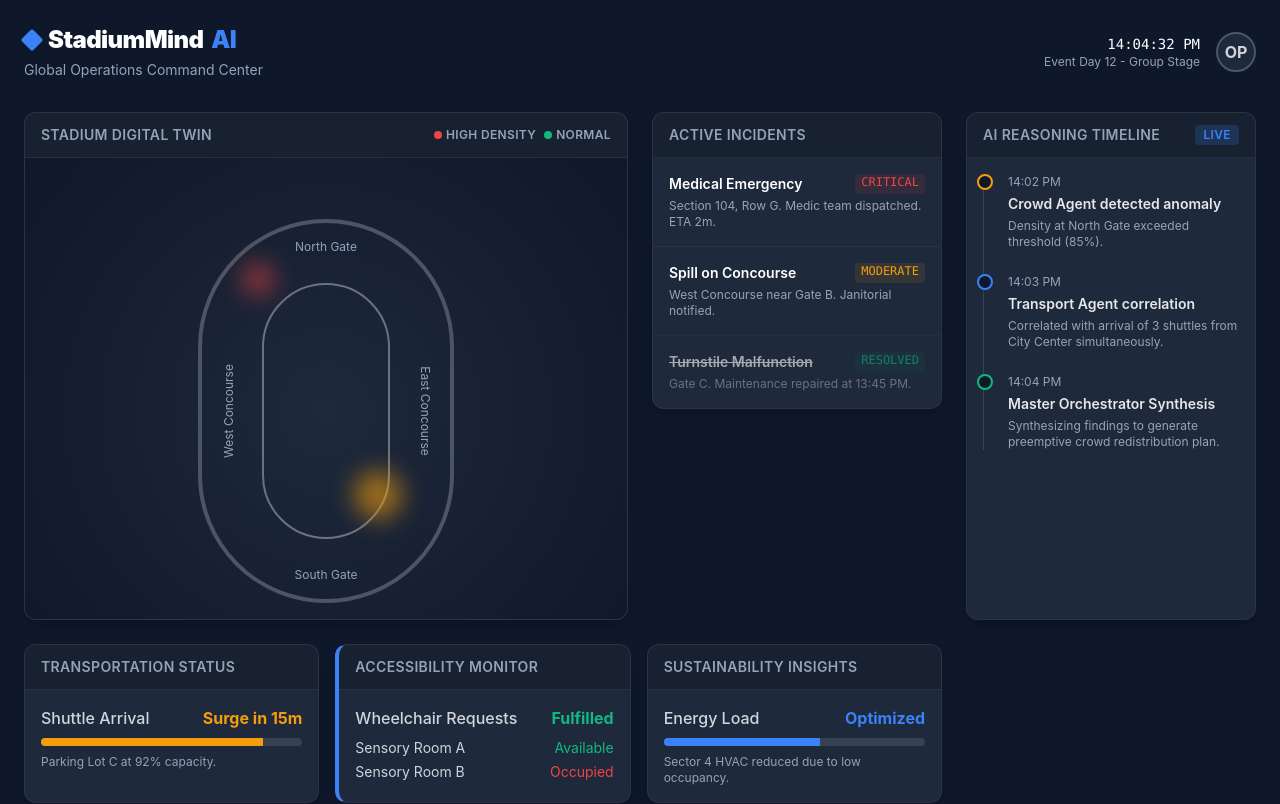
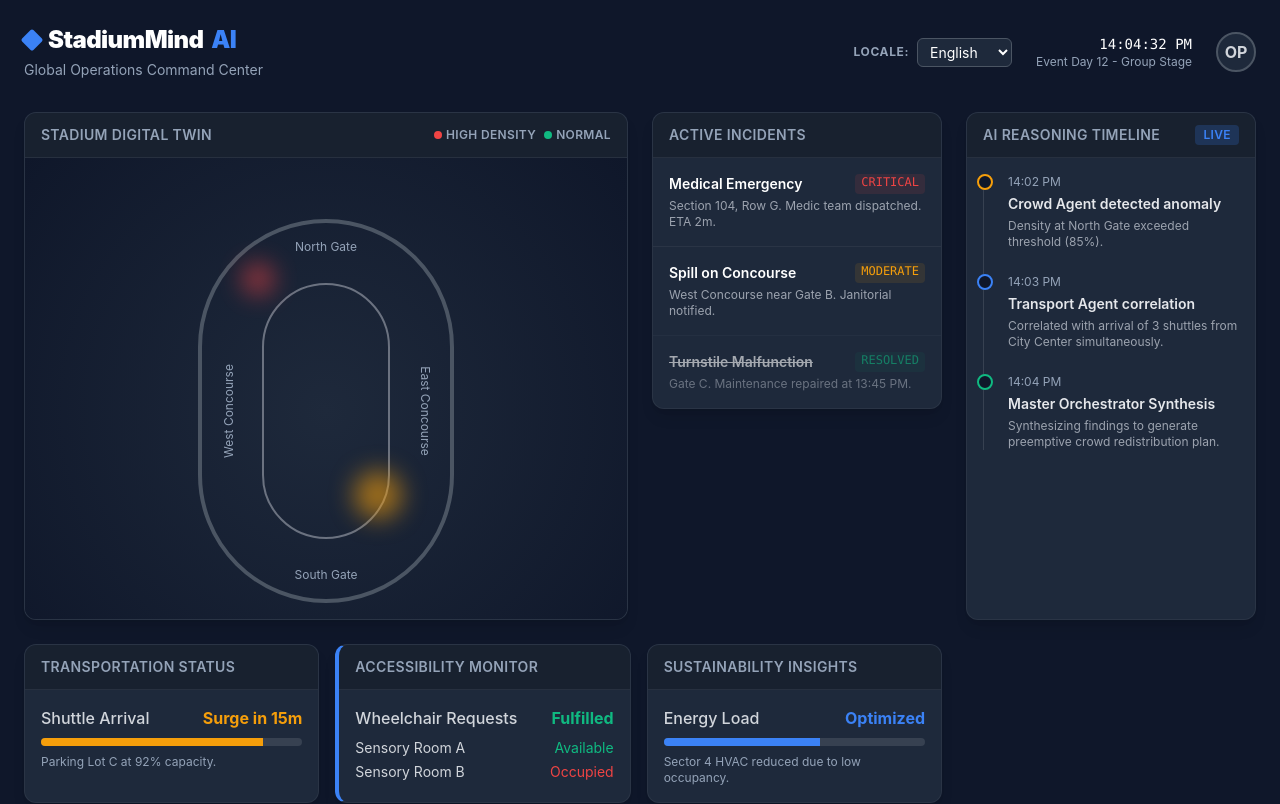
Before and after one commit to Adarshow/StadiumMindAI, a React (Vite) app in the folder frontend/: page / in a window 1280 px wide. Shown: the top 804 px of the page. Built offline with nearby package versions, Linux system fonts and the light colour scheme.

Commit message:
feat: add multilingual capability to AI orchestrator and command center UI

```diff
--- a/frontend/src/App.tsx
+++ b/frontend/src/App.tsx
@@ -1,3 +1,4 @@
+import { useState } from 'react'
 import { DigitalTwin } from './components/DigitalTwin'
 import { OperationalCards } from './components/OperationalCards'
 import { AIReasoningTimeline } from './components/AIReasoningTimeline'
@@ -5,6 +6,8 @@ import { DecisionPanel } from './components/DecisionPanel'
 import { IncidentCenter } from './components/IncidentCenter'
 
 function App() {
+  const [operatorLanguage, setOperatorLanguage] = useState('English')
+
   return (
     <div className="min-h-screen p-6 flex flex-col gap-6">
 
@@ -18,7 +21,23 @@ function App() {
           <p className="text-sm text-stadium-muted mt-1">Global Operations Command Center</p>
         </div>
 
-        <div className="flex items-center gap-4">
+        <div className="flex items-center gap-6">
+          {/* Multilingual Selector */}
+          <div className="flex items-center gap-2">
+            <span className="text-xs text-stadium-muted uppercase font-bold tracking-wider">Locale:</span>
+            <select
+              value={operatorLanguage}
+              onChange={(e) => setOperatorLanguage(e.target.value)}
+              className="bg-stadium-panel border border-gray-600 text-white text-sm rounded-md py-1 px-2 focus:ring-stadium-accent focus:border-stadium-accent outline-none"
+              aria-label="Select Operator Language"
+            >
+              <option value="English">English</option>
+              <option value="Spanish">Español</option>
+              <option value="French">Français</option>
+              <option value="Arabic">العربية</option>
+            </select>
+          </div>
+
           <div className="text-right">
             <div className="text-sm font-mono text-white">14:04:32 PM</div>
             <div className="text-xs text-stadium-muted">Event Day 12 - Group Stage</div>
```
Also changed, not shown: 2 other files (tests, documents, lock files or other folders).
